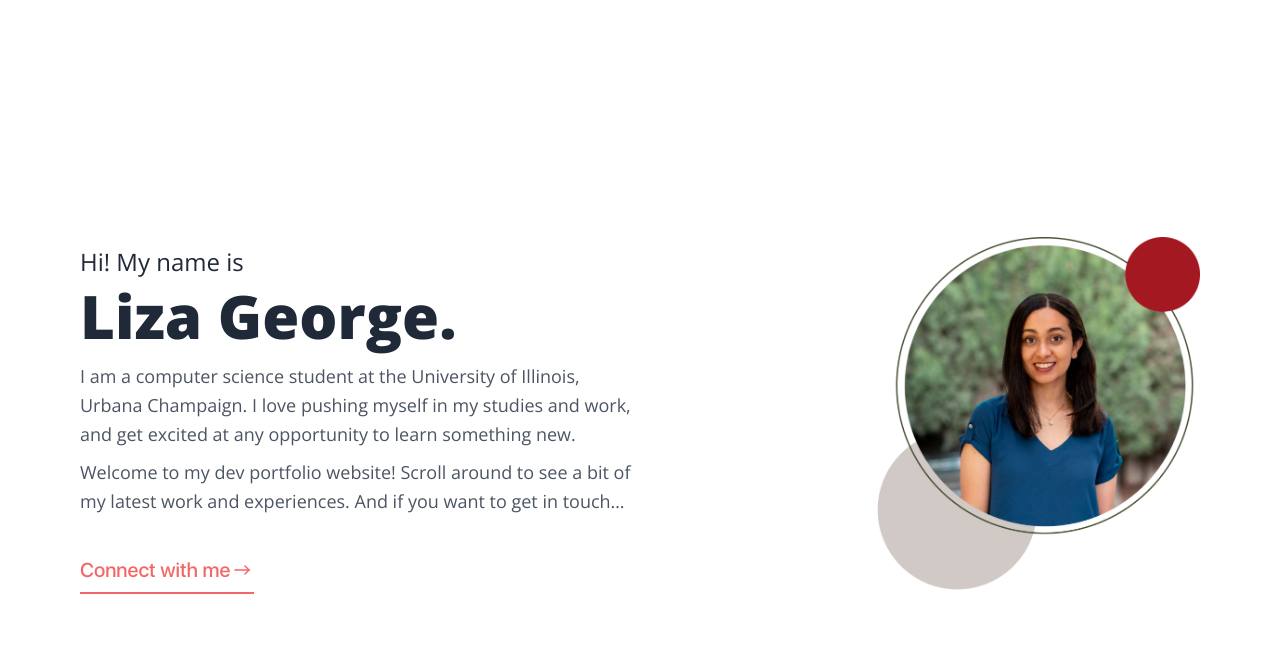
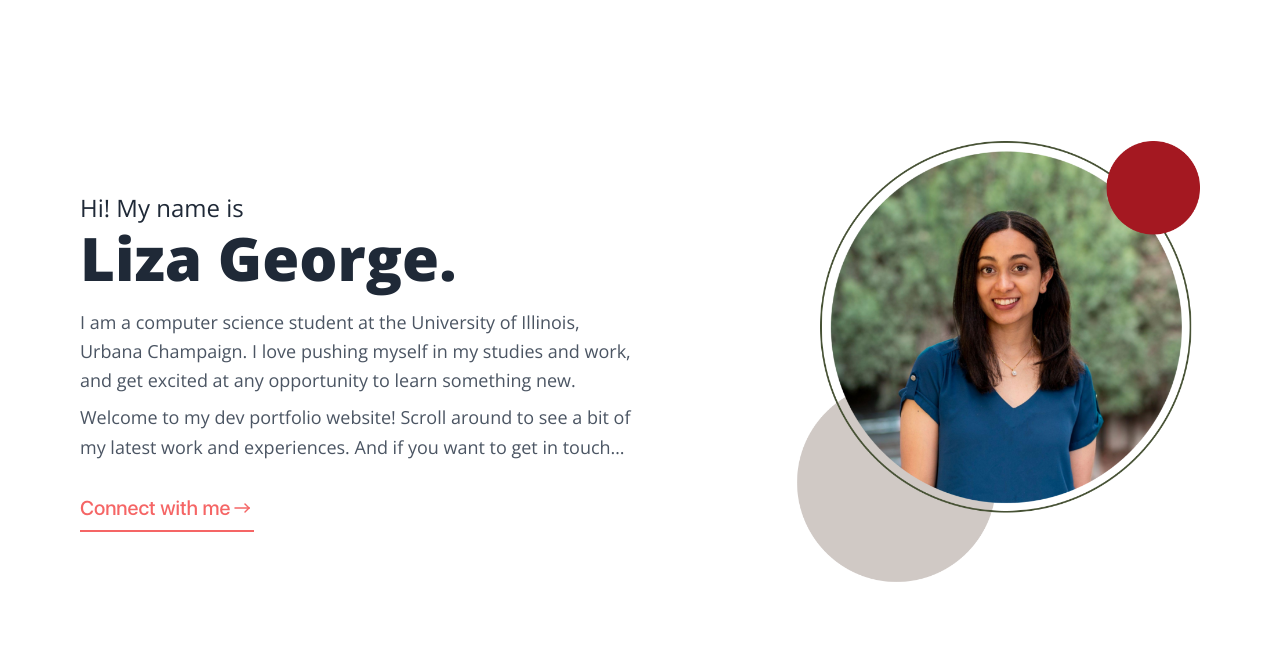
Before and after one commit to lizageorge/dev-portfolio, a plain HTML site: page index.html in a window 1280 px wide. Shown: the part 139-800 px from the top of the page. Drawn offline with nearby package versions, Linux system fonts and the light colour scheme.

Commit message:
fixed whitespace

```diff
--- a/index.html
+++ b/index.html
@@ -61,15 +61,15 @@
                     <!-- </div> -->
                 </div>
             </header>
-            <section class="mt-8 sm:mt-24 lg:mt-48 mx-auto container py-12 lg:px-4 xl:px-0 mx-auto container ">
+            <section class="mt-8 sm:mt-24 lg:mt-20 mx-auto container py-12 lg:px-4 xl:px-0 mx-auto container ">
                 <div class="flex flex-col sm:flex-col md:flex-row lg:flex-row">
                     <div class="flex flex-col lg:w-6/12 md:w-6/12 px-4 lg:px-0 justify-center items-start">
                         <p class="text-2xl text-gray-800 font-light">Hi! My name is</p>
-                        <h1 class="text-5xl sm:text-6xl md:text-4xl lg:text-6xl font-extrabold leading-tight text-gray-800 py-2">Liza George.</h1>
+                        <h1 class="text-5xl sm:text-6xl md:text-4xl lg:text-6xl font-extrabold leading-tight text-gray-800 pb-3 pt-1">Liza George.</h1>
                         <p class="text-lg text-gray-600 font-light leading-relaxed pt-2">I am a computer science student at the University of Illinois, Urbana Champaign. I love pushing myself in my studies and work, and get excited at any opportunity to learn something new.</p>
                         <p class="text-lg text-gray-600 font-light leading-relaxed pt-2">Welcome to my dev portfolio website! Scroll around to see a bit of my latest work and experiences. And if you want to get in touch…</p>
                         <a href="mailto:hi.liza.george@gmail.com" target="_blank" rel="noopener noreferrer">
-                            <button class="Sf-ui-pro mt-10 flex items-center text-xl custom-foreground-color font-regular custom-border-bottom pb-2 mr-3 focus:outline-none">
+                            <button class="Sf-ui-pro mt-8 flex items-center text-xl custom-foreground-color font-regular custom-border-bottom pb-2 mr-3 focus:outline-none">
                                 Connect with me
                                 <!-- TODO: hover action -->
                                 <svg xmlns="http://www.w3.org/2000/svg" class="icon icon-tabler icon-tabler-arrow-narrow-right" width="24" height="24" viewBox="0 0 24 24" stroke-width="1.5" stroke="currentColor" fill="none" stroke-linecap="round" stroke-linejoin="round">
@@ -85,7 +85,7 @@
                     <!-- TODO: update picture -->
                     <div class="xl-w-11/12 sm:w-1/2 mt-8 sm:mt-0">
                         <div class="flex items-center justify-center sm:justify-end w-full">
-                            <img loading="lazy" class="w-3/5" src="./assets/images/hero.png" alt="header image" />
+                            <img loading="lazy" class="w-3/4 m:w-4/5 pt-4" src="./assets/images/hero.png" alt="header image" />
                         </div>
                     </div>
                 </div>
```
